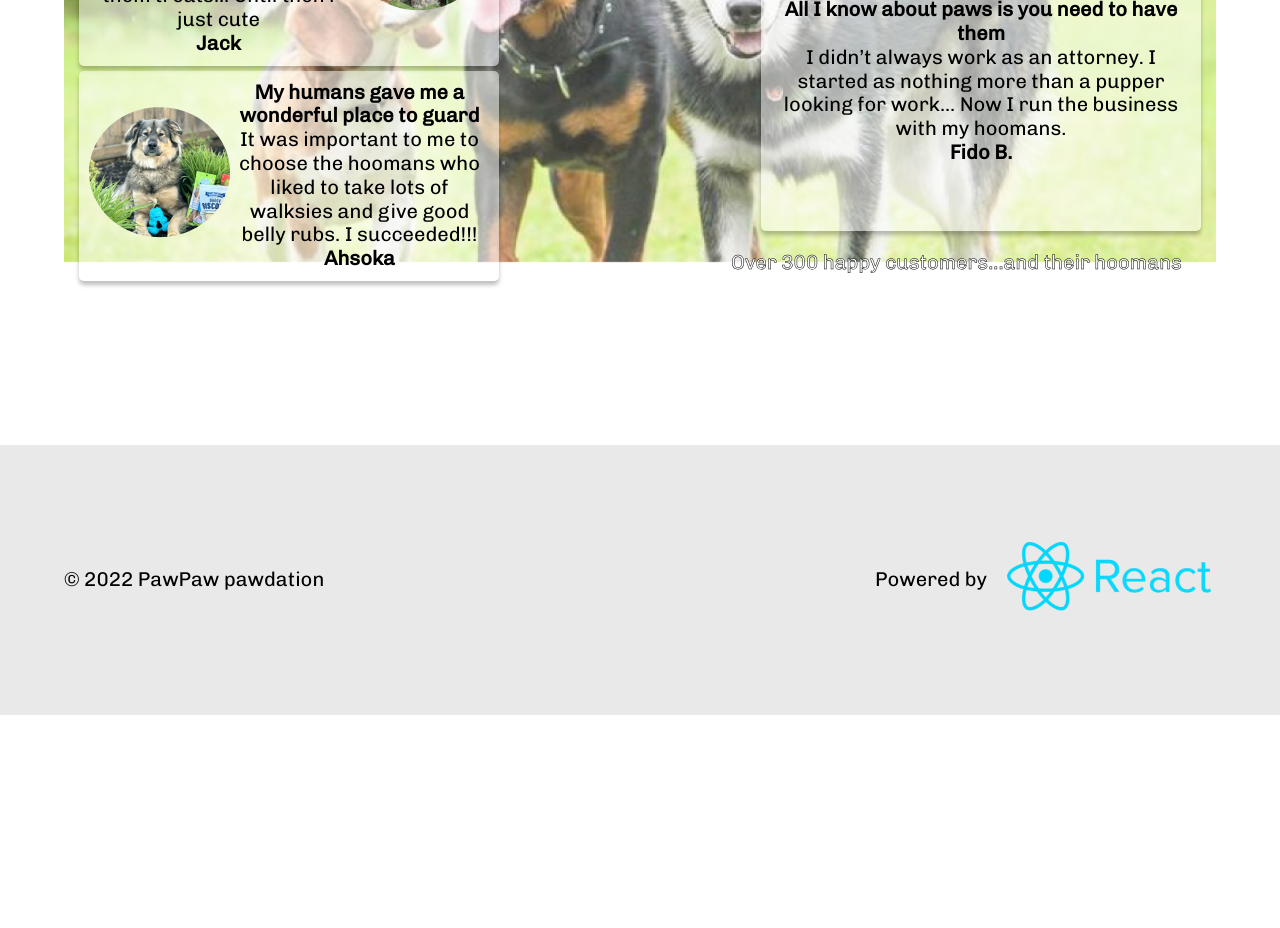
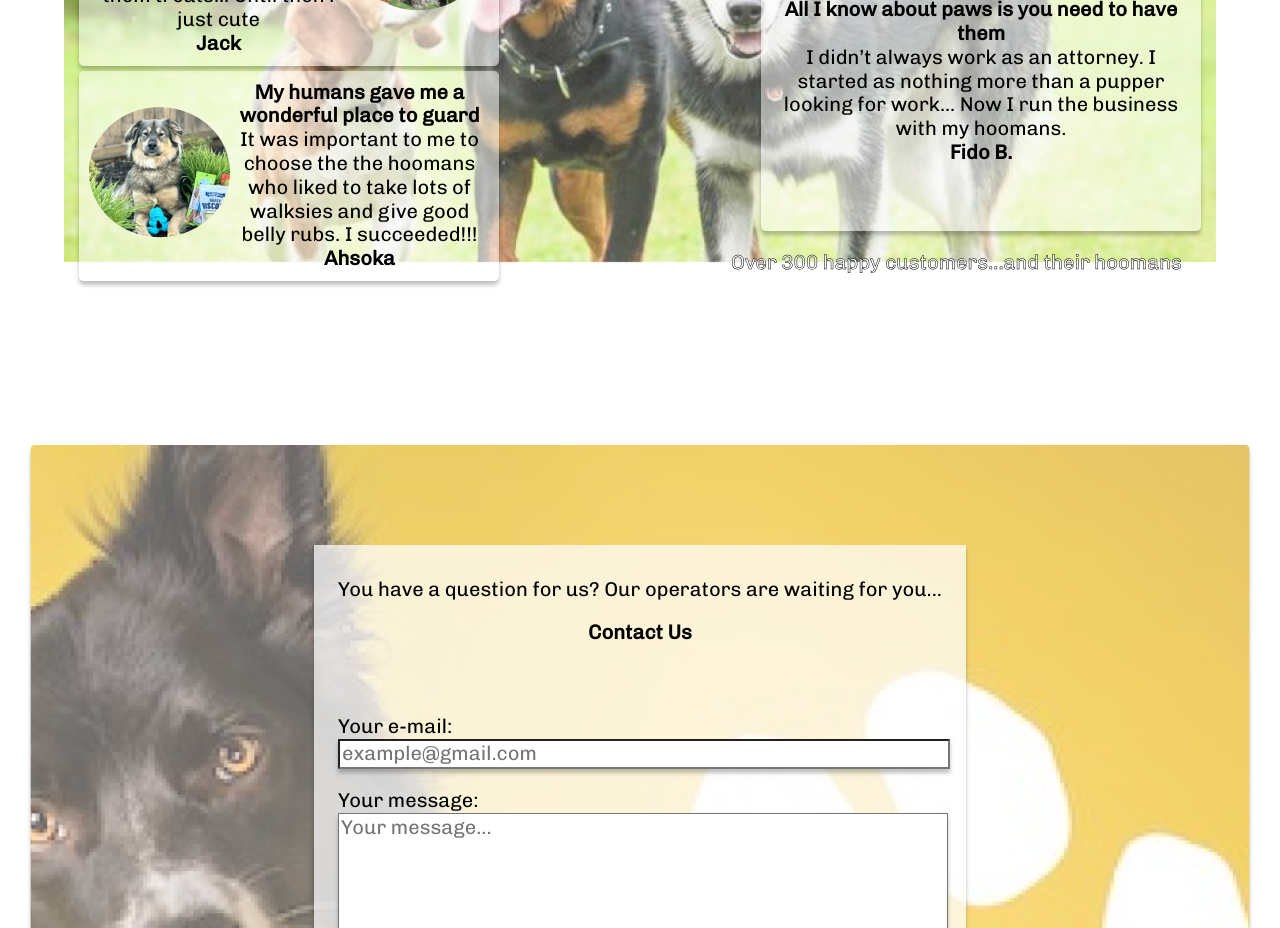
Before and after one commit to moordex2137/pawpaw, a React (Create React App) app: page / in a window 1280 px wide. Shown: the part 1380-2308 px from the top of the page. Before the commit the page ends 2095 px from the top, so only its background shows below. Built offline with nearby package versions, Linux system fonts and the light colour scheme.

Commit message:
site compleated

```diff
--- /dev/null
+++ b/src/components/Form/Form.css
@@ -0,0 +1,85 @@
+.Form {
+    display: flex;
+    justify-content: center;
+    background-image: url('../../images/doggybackground.png');
+    background-repeat: no-repeat;
+    background-size: cover;
+    margin-bottom: 100px;
+    margin-left: 2%;
+    margin-right: 2%;
+}
+
+.Kwadrat {
+    background: rgb(255, 255, 255, 0.72);
+    box-shadow: 0px 4px 4px 0px #00000040;
+    display: flex;
+    padding-left: 2%;
+    padding-top: 1%;
+    padding-right: 2%;
+    padding-bottom: 2%;
+    flex-direction: column;
+    margin-bottom: 900px;
+    margin-top: 100px;
+}
+#skontaktujsie {
+    font-weight: 600;
+    text-align: center;
+    margin-bottom: 50px;
+    color: rgba(0, 0, 0, 1);
+}
+
+#emailtext {
+    width: 100%;
+    box-shadow: 0px 4px 4px 0px rgba(0, 0, 0, 0.25);
+}
+
+.wyslijemail {
+    text-align: center;
+}
+
+#guzikwyslij {
+    margin-top: 30px;
+    background: rgba(61, 0, 0, 0.33);
+    box-shadow: 0px 4px 4px 0px rgba(0, 0, 0, 0.25);
+    text-align: center;
+    padding-top: 10px;
+    padding-bottom: 10px;
+    font-family: Chivo;
+    font-size: 16px;
+    font-weight: 900;
+    width: 101%;
+    line-height: 19.04px;
+    color: rgba(254, 254, 254, 1);
+}
+#guzikwyslij:hover {
+    background-color: brown;
+}
+
+#wiadomosctext {
+    width: 100%;
+    box-shadow: 0px 4px 4px 0px rgba(0, 0, 0, 0.25);
+    height: 235px;
+    resize: none;
+}
+
+#twojawiadomosc {
+    margin-bottom: 0px;
+}
+
+#twojemail {
+    margin-bottom: 0px;
+}
+.guzikodnow {
+    height: 50px;
+    box-shadow: 0px 4px 4px 0px rgba(0, 0, 0, 0.25);
+    width: 90%;
+    margin-left: 5%;
+    margin-bottom: 100px;
+}
+.guzikodnow:hover{
+    background-color: gray;
+}
+#thanks {
+    text-align: center;
+    font-size: 50px;
+}
--- /dev/null
+++ b/src/components/Form/Form.js
@@ -0,0 +1,48 @@
+import './Form.css';
+import React, { useState } from 'react';
+
+function ContactForm() {
+
+    const [clicked, setClicked] = useState(false)
+
+    const onClickHandler = () => {
+        setClicked(true)
+    }
+
+    const onClickFalseHandler = () => {
+        setClicked(false)
+    }
+
+    if (clicked != true)
+        return (
+            <div className="Form">
+                <div className='Kwadrat'>
+                    <div className='Gora1'>
+                        <p id='pytanko'>You have a question for us? Our operators are waiting for you...</p>
+                        <p id='skontaktujsie'>Contact Us</p>
+                    </div>
+                    <div className='email'>
+                        <p id='twojemail'>Your e-mail:</p>
+                        <input type="email" placeholder='example@gmail.com' id='emailtext' />
+                    </div>
+                    <div className='wiadomosc'>
+                        <p id='twojawiadomosc'>Your message:</p>
+                        <textarea id='wiadomosctext' placeholder='Your message...' />
+                    </div>
+                    <div className='wyslijemail'>
+                        <button id='guzikwyslij' onClick={onClickHandler}>Send e-mail</button>
+                    </div>
+                </div>
+            </div>
+        )
+    else {
+        return (
+            <div className='wyslanie'>
+                <p id='thanks'>Thank you for submitting your message!</p>
+                <button className='guzikodnow' onClick={onClickFalseHandler}>Ok!</button>
+            </div>
+        )
+    }
+}
+
+export default ContactForm;
--- a/src/components/HomeBottom/HomeBottom.js
+++ b/src/components/HomeBottom/HomeBottom.js
@@ -19,7 +19,7 @@ function HomeBottom() {
                 <HomeBottomText
                     dogimg={dog1}
                     dogheader="My humans gave me a wonderful place to guard"
-                    dogdescription="It was important to me to choose the hoomans who liked to take lots of walksies and give good belly rubs. I succeeded!!!"
+                    dogdescription="It was important to me to choose the the hoomans who liked to take lots of walksies and give good belly rubs. I succeeded!!!"
                     dogname="Ahsoka"
                 />
             </div>
--- a/src/components/HomePage/HomePage.js
+++ b/src/components/HomePage/HomePage.js
@@ -3,6 +3,7 @@ import TopImages from '../TopImages/TopImages.js';
 import LookingFor from '../LookingFor/LookingFor.js';
 import ShowMore from '../ShowMore/ShowMore.js';
 import HomeBottom from '../HomeBottom/HomeBottom.js';
+import Form from '../Form/Form.js';
 
 function HomePage() {
     return (
@@ -11,6 +12,7 @@ function HomePage() {
             <LookingFor />
             <ShowMore />
             <HomeBottom />
+            <Form />
         </div>
     )
 }
```
Also changed, not shown: src/images/doggybackground.png (added).
